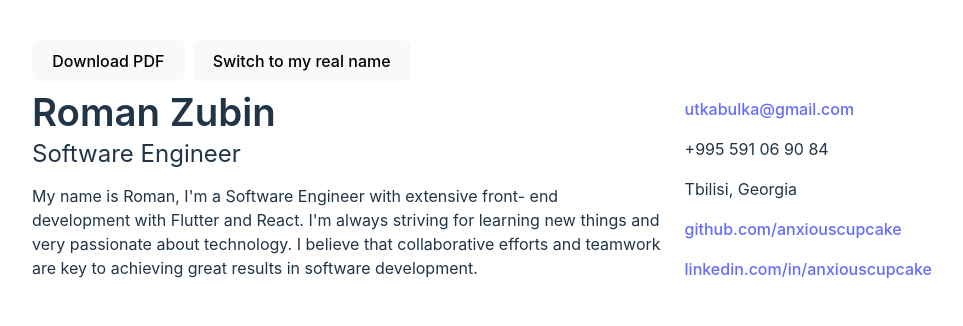
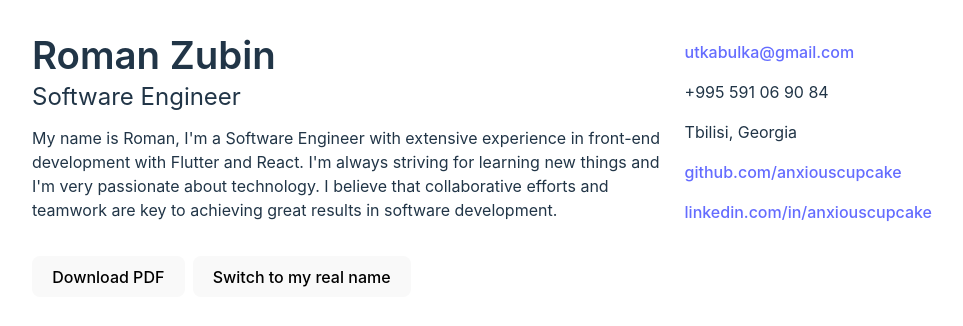
Before and after one commit to anxiouscupcake/anxiouscupcake.github.io, a React (Vite) app: page / in a window 1280 px wide. Shown: the top 326 px of the page, without its empty margins (158-1121 px from the left). Built offline with nearby package versions, Linux system fonts and the light colour scheme.

Commit message:
fix typos in summary

```diff
--- a/src/pages/resume/ResumePage.tsx
+++ b/src/pages/resume/ResumePage.tsx
@@ -19,24 +19,19 @@ export default function ResumePage() {
   }
 
   return (
+    <div>
       <div className='resume'>
-      <div className='controls'>
-        <button>Download PDF</button>
-        <button onClick={handleUseLegalNameChange}>
-          {useLegalName ? 'Switch to my real name' : 'Switch to my legal name'}
-        </button>
-      </div>
         <div className='header'>
           <div className='summary-block'>
             <h1>{getFullName(useLegalName)}</h1>
             <h2>Software Engineer</h2>
             <p>
               My name is {useLegalName ? LEGAL_NAME : NAME}, I'm a Software
-            Engineer with extensive front- end development with Flutter and
-            React. I'm always striving for learning new things and very
-            passionate about technology. I believe that collaborative efforts
-            and teamwork are key to achieving great results in software
-            development.
+              Engineer with extensive experience in front-end development with
+              Flutter and React. I'm always striving for learning new things and
+              I'm very passionate about technology. I believe that collaborative
+              efforts and teamwork are key to achieving great results in
+              software development.
             </p>
           </div>
           <div>
@@ -58,6 +53,14 @@ export default function ResumePage() {
           </div>
         </div>
       </div>
+      <div className='controls'>
+        {/* TODO: implement PDF download */}
+        <button>Download PDF</button>
+        <button onClick={handleUseLegalNameChange}>
+          {useLegalName ? 'Switch to my real name' : 'Switch to my legal name'}
+        </button>
+      </div>
+    </div>
   )
 }
 
--- a/src/styles/Resume.css
+++ b/src/styles/Resume.css
@@ -2,7 +2,7 @@
   display: flex;
   flex-direction: row;
   gap: 8px;
-  margin: 8px 0 8px 0;
+  margin: 16px 0 16px 0;
 }
 
 .header {
```
Lines whose indentation alone changed are shown as unchanged.
